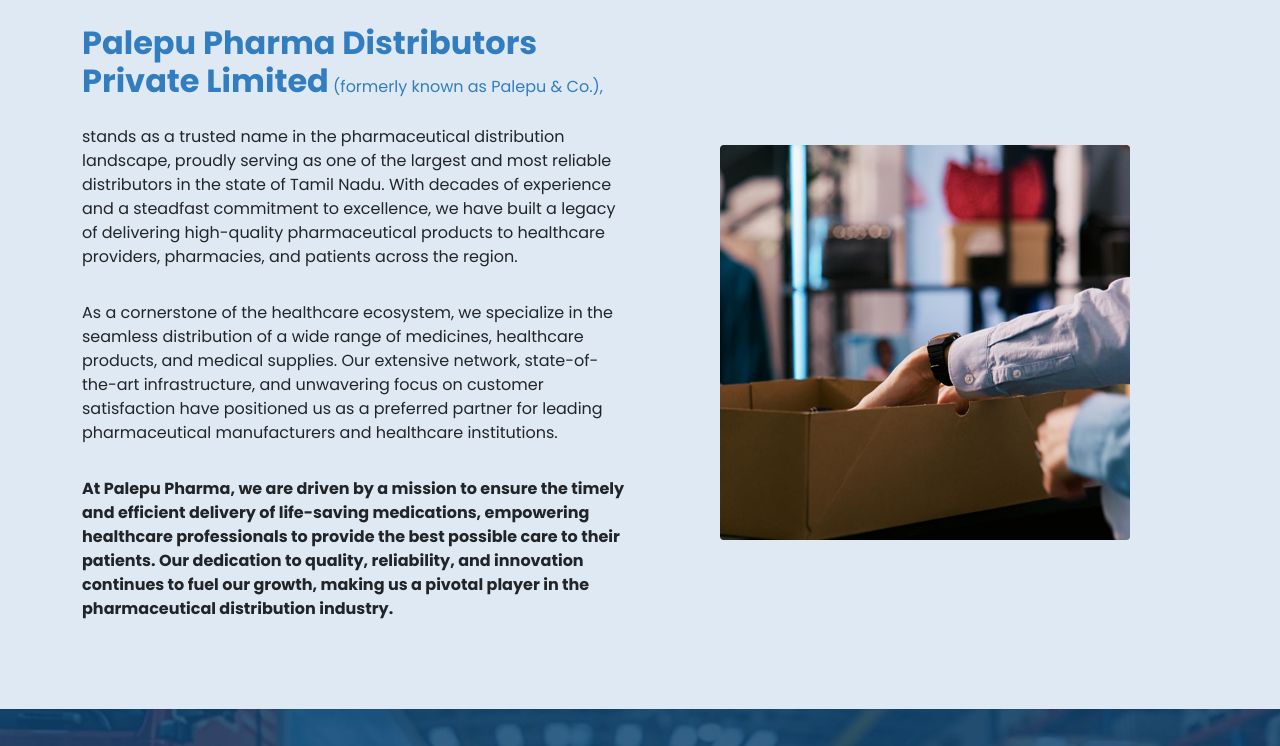
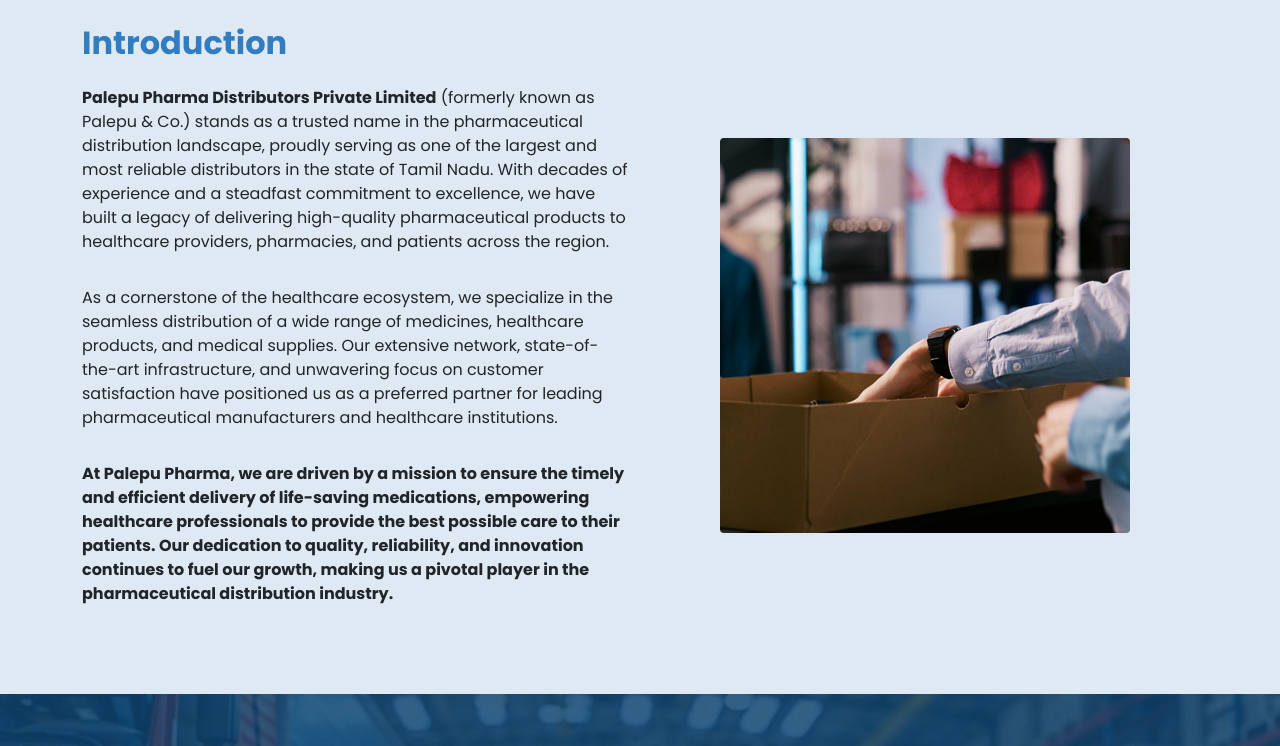
Before and after one commit to GoldenRoyceDesign/palepu, a React (Create React App) app: page / in a window 1280 px wide. Shown: the part 920-1666 px from the top of the page. Built offline with nearby package versions, Linux system fonts and the light colour scheme; the HTML template or start-up script is replaced by a standard one.

Commit message:
first commit

```diff
--- a/src/pages/Home.jsx
+++ b/src/pages/Home.jsx
@@ -29,9 +29,8 @@
         <div className='container about pt-5 pb-5'>
           <div className='row'>
             <div className='col-md-6 d-flex flex-column gap-3 mb-4'>
-              <h2 data-aos="fade-right"><strong>Palepu Pharma Distributors Private Limited</strong>
-                <span style={{ fontSize: '16px' }}> (formerly known as Palepu & Co.),</span> </h2>
-              <p data-aos="fade-right">stands as a trusted name in the pharmaceutical distribution landscape, proudly serving as one of the largest and most reliable distributors in the state of Tamil Nadu. With decades of experience and a steadfast commitment to excellence, we have built a legacy of delivering high-quality pharmaceutical products to healthcare providers, pharmacies, and patients across the region.</p>
+              <h2 data-aos="fade-right"><strong>Introduction</strong></h2>
+              <p data-aos="fade-right"><span style={{ fontWeight: 'bold' }}>Palepu Pharma Distributors Private Limited</span> (formerly known as Palepu & Co.) stands as a trusted name in the pharmaceutical distribution landscape, proudly serving as one of the largest and most reliable distributors in the state of Tamil Nadu. With decades of experience and a steadfast commitment to excellence, we have built a legacy of delivering high-quality pharmaceutical products to healthcare providers, pharmacies, and patients across the region.</p>
               <p data-aos="fade-right">
               As a cornerstone of the healthcare ecosystem, we specialize in the seamless distribution of a wide range of medicines, healthcare products, and medical supplies. Our extensive network, state-of-the-art infrastructure, and unwavering focus on customer satisfaction have positioned us as a preferred partner for leading pharmaceutical manufacturers and healthcare institutions.</p>
               <p data-aos="fade-right"><strong>At Palepu Pharma, we are driven by a mission to ensure the timely and efficient delivery of life-saving medications, empowering healthcare professionals to provide the best possible care to their patients. Our dedication to quality, reliability, and innovation continues to fuel our growth, making us a pivotal player in the pharmaceutical distribution industry.</strong></p>
@@ -47,6 +46,7 @@
       <section className='home-counter'>
         <div className="stats-container">
           <div className="content">
+          <h2 className='text-white fw-bold pb-5'>Snippet Section</h2>
             <div className="row align-items-center">
               {/* Left Side */}
               <div className="col-md-5 text-white text-start d-flex flex-column justify-content-center align-items-center sec-text" data-aos="zoom-in-down">
```
